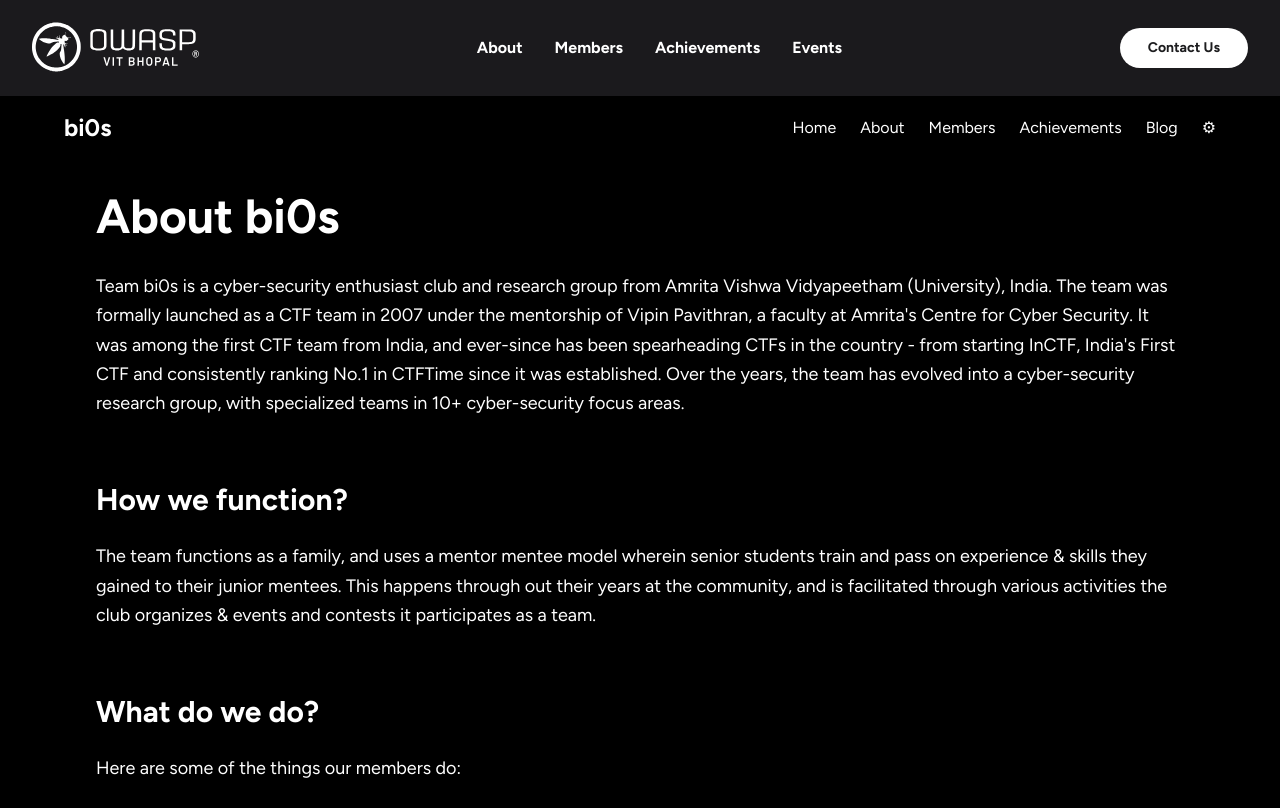
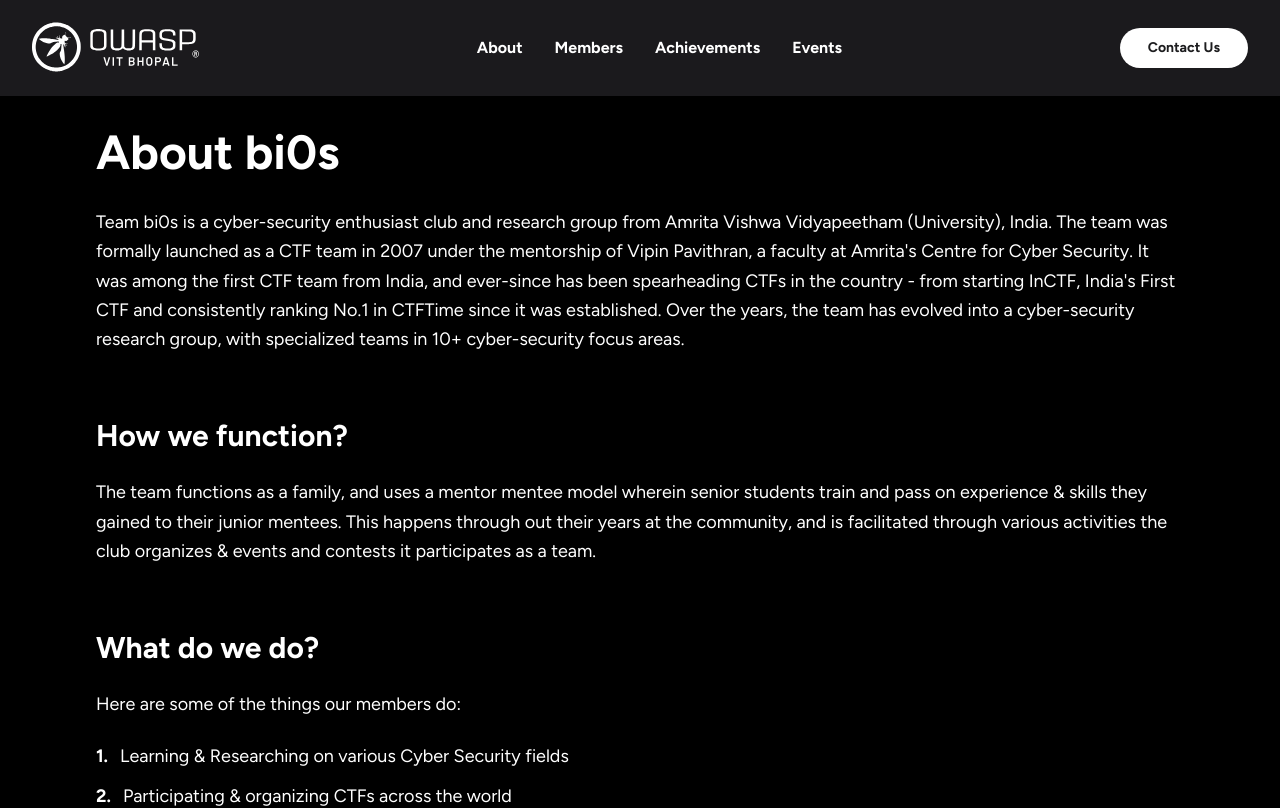
Before and after one commit to OWASP-CHAPTER-VIT-BHOPAL/owasp-vitbhopal-website, a Next.js app: page /about in a window 1280 px wide. Shown: the top 808 px of the page. Built offline with nearby package versions, Linux system fonts and the light colour scheme.

Commit message:
No code changes made.

```diff
--- a/app/about/page.tsx
+++ b/app/about/page.tsx
@@ -1,6 +1,7 @@
 import Head from 'next/head';
 import Link from 'next/link';
 import { NextPage } from 'next';
+
 
 const Home: NextPage = () => {
   return (
@@ -13,24 +14,7 @@
       </Head>
 
       <div className="min-h-screen bg-black text-white">
-        {/* Header */}
-        <header className="bg-black p-4">
-          <nav className="max-w-6xl mx-auto">
-            <div className="flex flex-col sm:flex-row justify-between items-center">
-              <Link href="/" className="text-2xl font-bold text-white mb-4 sm:mb-0">
-                bi0s
-              </Link>
-              <div className="flex flex-wrap justify-center sm:justify-end gap-x-4 sm:gap-x-6 gap-y-2">
-                <Link href="/" className="hover:text-gray-300 transition-colors">Home</Link>
-                <Link href="/about" className="hover:text-gray-300 transition-colors">About</Link>
-                <Link href="/members" className="hover:text-gray-300 transition-colors">Members</Link>
-                <Link href="/achievements" className="hover:text-gray-300 transition-colors">Achievements</Link>
-                <Link href="/blog" className="hover:text-gray-300 transition-colors">Blog</Link>
-                <span className="hover:text-gray-300 transition-colors cursor-pointer">⚙</span>
-              </div>
-            </div>
-          </nav>
-        </header>
+
 
         {/* Main Content */}
         <main className="max-w-6xl mx-auto px-4 sm:px-6 lg:px-8 py-8">
@@ -231,20 +215,7 @@
         </main>
 
         {/* Footer */}
-        <footer className="bg-black p-4 sm:p-6 mt-12 lg:mt-16">
-          <div className="max-w-6xl mx-auto flex flex-col sm:flex-row justify-between items-center">
-            <p className="text-gray-400 text-sm sm:text-base mb-4 sm:mb-0 text-center sm:text-left">
-              © Team bi0s 2007 - 2024. All rights reserved.
-            </p>
-            <div className="flex space-x-4">
-              <a href="#" className="text-red-500 hover:text-red-400 text-sm sm:text-base">Streaming</a>
-              <a href="#" className="text-gray-400 hover:text-white">✉</a>
-              <a href="#" className="text-gray-400 hover:text-white">🐦</a>
-              <a href="#" className="text-gray-400 hover:text-white">👤</a>
-              <a href="#" className="text-gray-400 hover:text-white">💼</a>
-            </div>
-          </div>
-        </footer>
+
       </div>
     </>
   )
```
